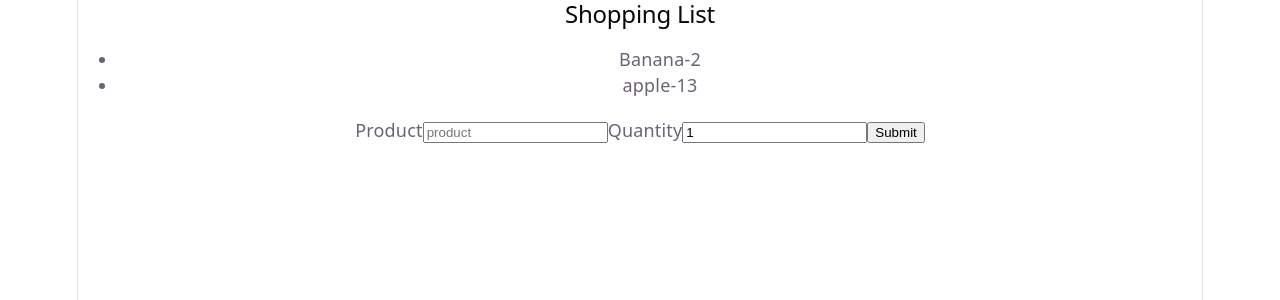
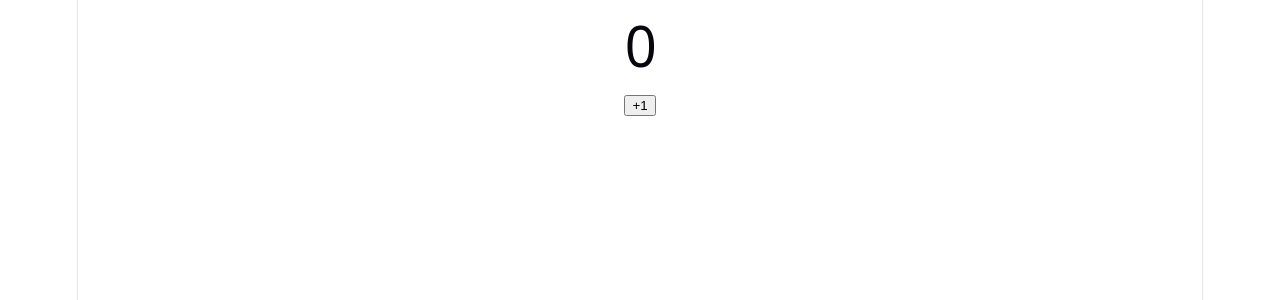
Before and after one commit to alirezadoostdar/Reac_Toplearn, a React (Vite) app in the folder Udemy-First-React-Project/DiceProject/: page / in a window 1280 px wide. Shown: the top 300 px of the page. Built offline with nearby package versions, Linux system fonts and the light colour scheme.

Commit message:
refactor counter

```diff
--- a/Udemy-First-React-Project/DiceProject/src/App.jsx
+++ b/Udemy-First-React-Project/DiceProject/src/App.jsx
@@ -10,6 +10,7 @@
 import UsernameForm from './UsernameForm'
 import ShoppingListForm from './ShoppingListForm'
 import ShoppingList from './ShoppingList'
+import Counter from './Counter'
 
 function isSame(dice) {
   return dice.every((v) => v === dice[0])
@@ -23,7 +24,8 @@
       {/* <LuckyN numDice={2} winCheck={isSame} /> */}
       {/* <BoxGrid /> */}
       {/* <UsernameForm /> */}
-      <ShoppingList />
+      {/* <ShoppingList /> */}
+      <Counter />
     </>
   )
 }
--- a/Udemy-First-React-Project/DiceProject/src/Counter.jsx
+++ b/Udemy-First-React-Project/DiceProject/src/Counter.jsx
@@ -1,5 +1,16 @@
-import { useState } from "react";
+import { useState, useEffect } from "react";
 
 function Counter() {
     const [count, setCount] = useState(0)
+    const increment = () => {
+        setCount((c) => c + 1)
+    }
+    return (
+        <div>
+            <h1>{count}</h1>
+            <button onClick={increment}>+1</button>
+        </div>
+    )
 }
+
+export default Counter
```
